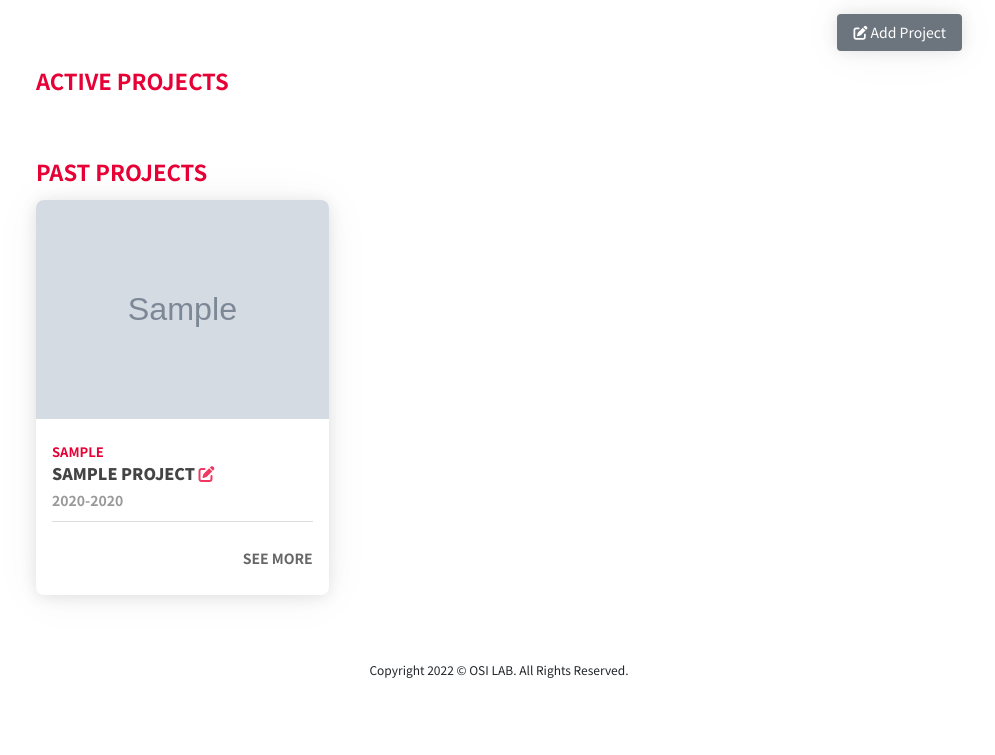
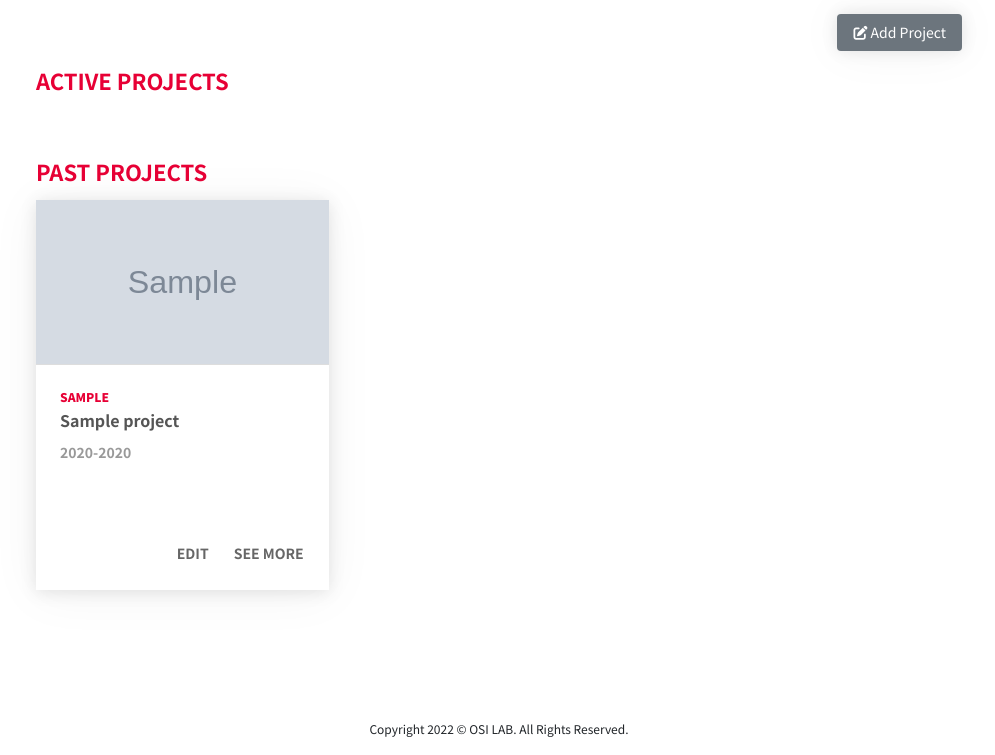
Before and after one commit to osilab-kaist/osi.kaist.ac.kr, a Django app: page /projects/ in a window 1280 px wide. Shown: the part 357-1112 px from the top of the page, without its empty margins (141-1136 px from the left). Before the commit the page ends 1035 px from the top, so only its background shows below. Run offline with Django 3.2, Linux system fonts and the light colour scheme; a user stored in the database is signed in; tables that the repository leaves empty hold one stand-in row (values such as "Sample post"); grey boxes marked "Sample" are stand-in pictures; some libraries are stand-ins or nearby versions.

Commit message:
Update project page

```diff
--- a/core/static/core/css/projects.css
+++ b/core/static/core/css/projects.css
@@ -1,17 +1,16 @@
 .project {
-  border-radius: 0.5rem;
-  box-shadow: 0 2px 48px rgba(0, 0, 0, 0.05), 0 2px 16px rgba(0, 0, 0, 0.1);
-  margin-bottom: 1rem;
+  box-shadow: 0 4px 48px rgba(0, 0, 0, 0.05), 0 2px 16px rgba(0, 0, 0, 0.1);
+  margin-bottom: 2rem;
   overflow: hidden;
   line-height: 1.8;
   transition: background 0.25s ease-out;
 }
 
 .project:hover {
-  background: #f8f8f8;
+  /*background: #f8f8f8;*/
 }
 
-.project.active  {
+.project.active {
   /*border: 1px solid #ff88a2;*/
 }
 
@@ -22,8 +21,8 @@
 .project-image {
   width: 100%;
   max-height: 18rem;
-  object-fit: contain;
-  /*border-bottom: 6px solid #e70035;*/
+  object-fit: cover;
+  border-bottom: 1px solid #ddd;
 }
 
 @media (min-width: 768px) {
@@ -32,26 +31,39 @@
   }
 }
 
+.project-body {
+  padding: 1.5rem 1rem;
+  padding: 1.5rem 1.5rem;
+}
+
 .project-info {
-  padding: 1.5rem 1rem;
+  min-height: 9rem;
 }
 
 .project-organization {
-  font-size: 0.8125rem;
+  font-size: 0.75rem;
   color: #e70035;
-  font-weight: 700;
+  font-weight: 900;
   line-height: 1.4;
   text-transform: uppercase;
+  margin-bottom: 0.25rem;
 }
 
 .project-title {
   /*color: #e70035;*/
-  color: #444;
-  text-transform: uppercase;
+  color: #555;
+  /*text-transform: uppercase;*/
   font-size: 1rem;
-  font-weight: 900;
+  font-weight: 700;
   line-height: 1.4;
-  margin-bottom: 0.25rem;
+  margin-bottom: 0.5rem;
+
+  text-overflow: ellipsis;
+  word-wrap: break-word;
+  overflow: hidden;
+  display: -webkit-box;
+  -webkit-line-clamp: 3;
+  -webkit-box-orient: vertical;
 }
 
 .project-period {
@@ -61,22 +73,7 @@
   margin-bottom: 1.5rem;
 }
 
-@media (min-width: 768px) {
-  .project-period {
-    padding-bottom: 0.5rem;
-    margin-bottom: 1rem;
-    border-bottom: 1px solid #ddd;
-  }
-}
-
-.project-summary {
-  font-size: 0.875rem;
-  color: #666;
-  margin-bottom: 0.75rem;
-  transition: opacity 0.5s, height 0.5s;
-}
-
-.project-summary-toggle {
+.project-button {
   display: block;
   text-align: right;
   font-size: 0.875rem;
--- a/core/static/core/js/projects.js
+++ b/core/static/core/js/projects.js
@@ -1,23 +1,11 @@
+function resizeProjectImages() {
+  $(".project-image").css("height", $(".project-image").width() / 16 * 9);
+}
+
 $(function() {
-  // $(".collapse")
-  // $(".project-summary-toggle")
-  $(".project-summary").attr("style", "opacity: 0;");
+  resizeProjectImages();
+});
 
-  $(".project-summary").on("hide.bs.collapse", function() {
-    $(this).attr("style", "opacity: 0;");
-    const id = $(this).attr("id");
-    const toggle = $('.project-summary-toggle[href="#' + id + '"]')
-    toggle.text("See More")
-  });
-
-  $(".project-summary").on("shown.bs.collapse", function() {
-    $(this).attr("style", "opacity: 1;");
-  });
-
-  $(".project-summary").on("show.bs.collapse", function() {
-    const id = $(this).attr("id");
-    const toggle = $('.project-summary-toggle[href="#' + id + '"]')
-    toggle.text("See Less")
-  })
-
-})
+$(window).resize(function () {
+  resizeProjectImages();
+});
--- /dev/null
+++ b/core/templates/core/components/project.html
@@ -0,0 +1,71 @@
+{% load humanize %}
+<div class="project {{ project_type }}">
+  <img class="project-image" src="{{ project.image.url }}">
+  <div class="project-body">
+    <div class="project-info">
+      <div class="project-organization">{{ project.organization }}</div>
+      <div class="project-title">
+        {{ project.title }}
+      </div>
+      <div class="project-period">
+        {{ project.start_date.year }}-{{ project.end_date.year }}
+      </div>
+    </div>
+    <div class="d-flex justify-content-end">
+      {% if request.user.has_phd_permissions %}
+        <a class="project-button me-4"
+           href="{% url 'project_update' project.id %}">
+          Edit
+        </a>
+      {% endif %}
+      <button class="btn project-button" data-bs-toggle="modal"
+              data-bs-target="#project-detail-{{ project.id }}">
+        See More
+      </button>
+    </div>
+  </div>
+</div>
+
+<div id="project-detail-{{ project.id }}" class="modal project-modal animated " tabindex="-1" role="dialog"
+     aria-hidden="true">
+  <div class="modal-dialog modal-lg" role="document">
+    <div class="modal-content">
+      <div class="modal-body">
+        <div class="row">
+          <div class="col-12 col-md-6 mb-4">
+            <img class="w-100" src="{{ project.image.url }}">
+          </div>
+          <div class="col-12 col-md-6 mb-4">
+            <div class="project-organization">{{ project.organization }}</div>
+            <div class="project-title">
+              {{ project.title }}
+            </div>
+            <div class="project-detail-header">
+              Project Period
+            </div>
+            <p class="project-detail-body">
+              {{ project.start_date.year }}-{{ project.end_date.year }}
+            </p>
+            {% if request.user.is_member %}
+              <div class="project-detail-header">
+                Members
+              </div>
+              <p class="project-detail-body">
+                {{ project.members }}
+              </p>
+            {% endif %}
+          </div>
+        </div>
+        <div class="mb-4">
+          <div class="project-summary-header">Summary</div>
+          <p class="project-summary">{{ project.summary }}</p>
+        </div>
+        <div class="text-end">
+          <div class="project-button" data-bs-dismiss="modal" aria-label="Close">
+            Close
+          </div>
+        </div>
+      </div>
+    </div>
+  </div>
+</div>
--- a/core/templates/core/projects.html
+++ b/core/templates/core/projects.html
@@ -26,32 +26,7 @@
           <div id="pending-project-list" class="row mb-5">
             {% for project in unpublished_projects %}
               <div class="col-12 col-md-6 col-lg-4">
-              <div class="project active">
-                <img class="project-image" src="{{ project.image.url }}">
-                <div class="project-info">
-                  <div class="project-organization">{{ project.organization }}</div>
-                  <div class="project-title">
-                    {{ project.title }}
-                    {% if request.user.has_phd_permissions %}
-                      <a class="project-button me-3" href="{% url 'project_update' project.id %}">
-                        <i class="fas fa-pen-to-square"></i>
-                      </a>
-                    {% endif %}
-                  </div>
-                  <div class="project-period">
-                    {{ project.start_date.year }}-{{ project.end_date.year }}
-                  </div>
-                  <div id="pending-project-summary-{{ forloop.counter0 }}" class="project-summary collapse"
-                       data-bs-parent="#pending-project-list">
-                    {{ project.summary }}
-                  </div>
-                  <a class="project-summary-toggle ms-auto" data-bs-toggle="collapse"
-                     href="#past-project-summary-{{ forloop.counter0 }}" role="button"
-                     aria-expanded="false" aria-controls="collapseExample">
-                    See More
-                  </a>
-                </div>
-              </div>
+                {% include 'core/components/project.html' with project_type="pending" %}
               </div>
             {% endfor %}
           </div>
@@ -61,32 +36,7 @@
         <div id="active-project-list" class="row mb-5">
           {% for project in active_projects %}
             <div class="col-12 col-md-6 col-lg-4">
-            <div class="project active">
-              <img class="project-image" src="{{ project.image.url }}">
-              <div class="project-info">
-                <div class="project-organization">{{ project.organization }}</div>
-                <div class="project-title">
-                  {{ project.title }}
-                  {% if request.user.has_phd_permissions %}
-                    <a class="project-button me-3" href="{% url 'project_update' project.id %}">
-                      <i class="fas fa-pen-to-square"></i>
-                    </a>
-                  {% endif %}
-                </div>
-                <div class="project-period">
-                  {{ project.start_date.year }}-{{ project.end_date.year }}
-                </div>
-                <div id="active-project-summary-{{ forloop.counter0 }}" class="project-summary collapse"
-                     data-bs-parent="#active-project-list">
-                  {{ project.summary }}
-                </div>
-                <a class="project-summary-toggle ms-auto" data-bs-toggle="collapse"
-                   href="#active-project-summary-{{ forloop.counter0 }}" role="button"
-                   aria-expanded="false" aria-controls="collapseExample">
-                  See More
-                </a>
-              </div>
-            </div>
+              {% include 'core/components/project.html' with project_type="active" %}
             </div>
           {% endfor %}
         </div>
@@ -94,36 +44,11 @@
         <div id="past-project-list" class="row mb-5">
           {% for project in past_projects %}
             <div class="col-12 col-md-6 col-lg-4">
-            <div class="project past">
-              <img class="project-image" src="{{ project.image.url }}">
-              <div class="project-info">
-                <div class="project-organization">{{ project.organization }}</div>
-                <div class="project-title">
-                  {{ project.title }}
-                  {% if request.user.has_phd_permissions %}
-                    <a class="project-button me-3" href="{% url 'project_update' project.id %}">
-                      <i class="fas fa-pen-to-square"></i>
-                    </a>
-                  {% endif %}
-                </div>
-                <div class="project-period">
-                  {{ project.start_date.year }}-{{ project.end_date.year }}
-                </div>
-                <div id="past-project-summary-{{ forloop.counter0 }}" class="project-summary collapse"
-                     data-bs-parent="#past-project-list">
-                  {{ project.summary }}
-                </div>
-                <a class="project-summary-toggle ms-auto" data-bs-toggle="collapse"
-                   href="#past-project-summary-{{ forloop.counter0 }}" role="button"
-                   aria-expanded="false" aria-controls="collapseExample">
-                  See More
-                </a>
-              </div>
-            </div>
+              {% include 'core/components/project.html' with project_type="past" %}
             </div>
           {% endfor %}
         </div>
       </div>
     </div>
-
+  </div>
 {% endblock %}
--- a/osilab_homepage/settings.py
+++ b/osilab_homepage/settings.py
@@ -38,6 +38,7 @@
     'django.contrib.sessions',
     'django.contrib.messages',
     'django.contrib.staticfiles',
+    'django.contrib.humanize',
     'bootstrap5',
     'core',
 ]
```
Also changed, not shown: other parts of core/static/core/css/projects.css (+49 -2 lines). Lines whose indentation alone changed are shown as unchanged.
